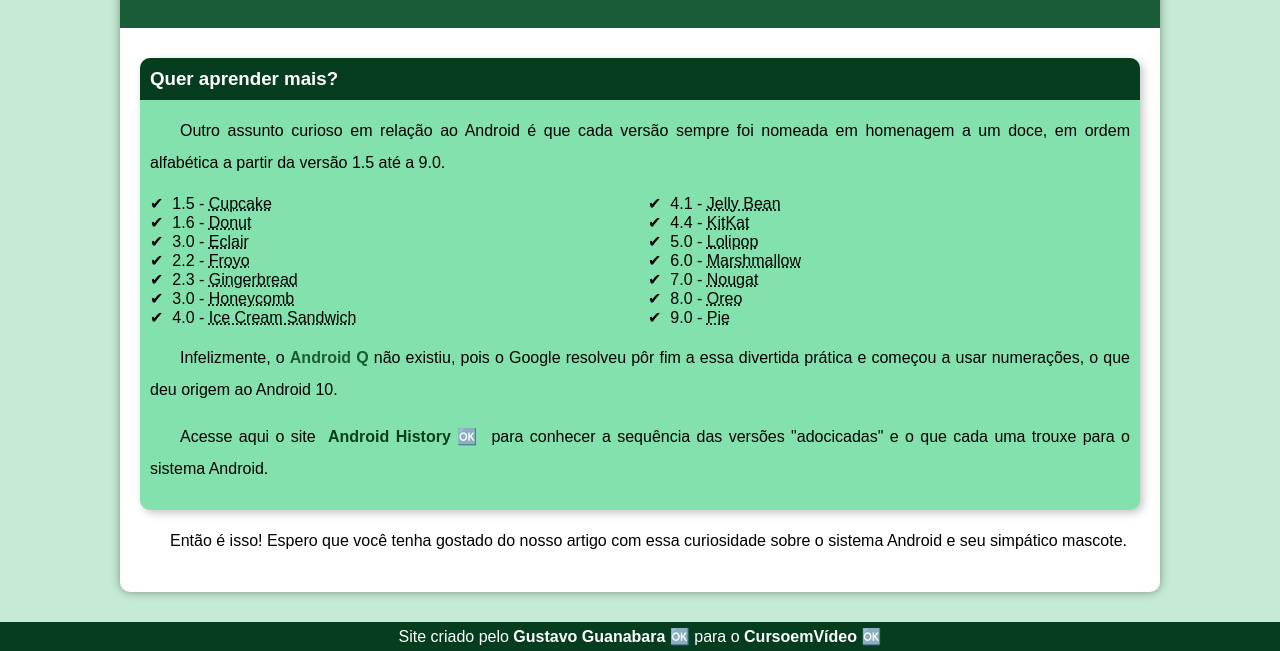
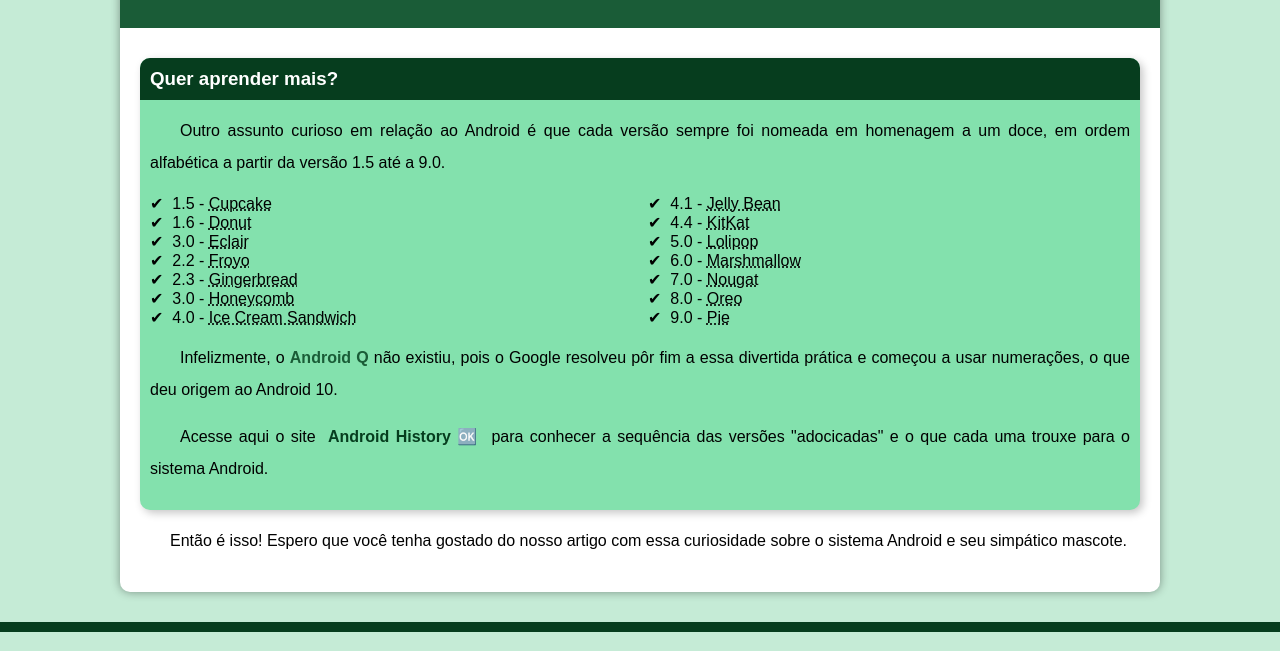
Before and after one commit to GuilhermeGomesti1/projeto-android, a plain HTML site: page index.html in a window 1280 px wide. Shown: the part 2401-3052 px from the top of the page. Drawn offline with Linux system fonts and the light colour scheme; a web font is replaced by a local one.

Commit message:
Update index.html

```diff
--- a/index.html
+++ b/index.html
@@ -92,7 +92,7 @@
 
     </main>
     <footer>
-        <p>Site criado pelo <a href="https://www.gustavoguanabara.io/" target="_blank" class="externo">Gustavo Guanabara</a> para o <a href="https://www.youtube.com/cursoemvideo" target="_blank" class="externo" >CursoemVídeo</a></p>
+
     </footer>
 
 </body>
```
